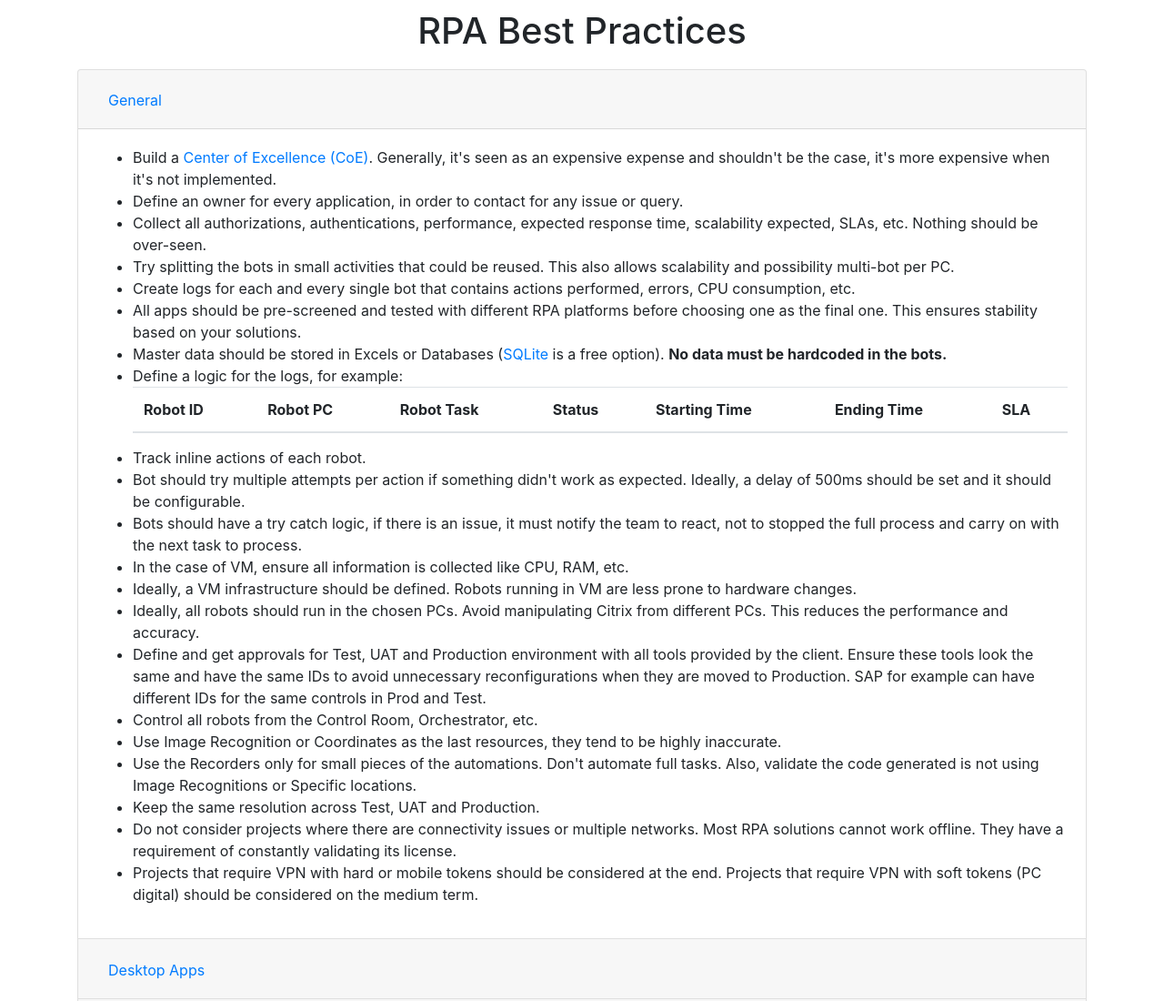
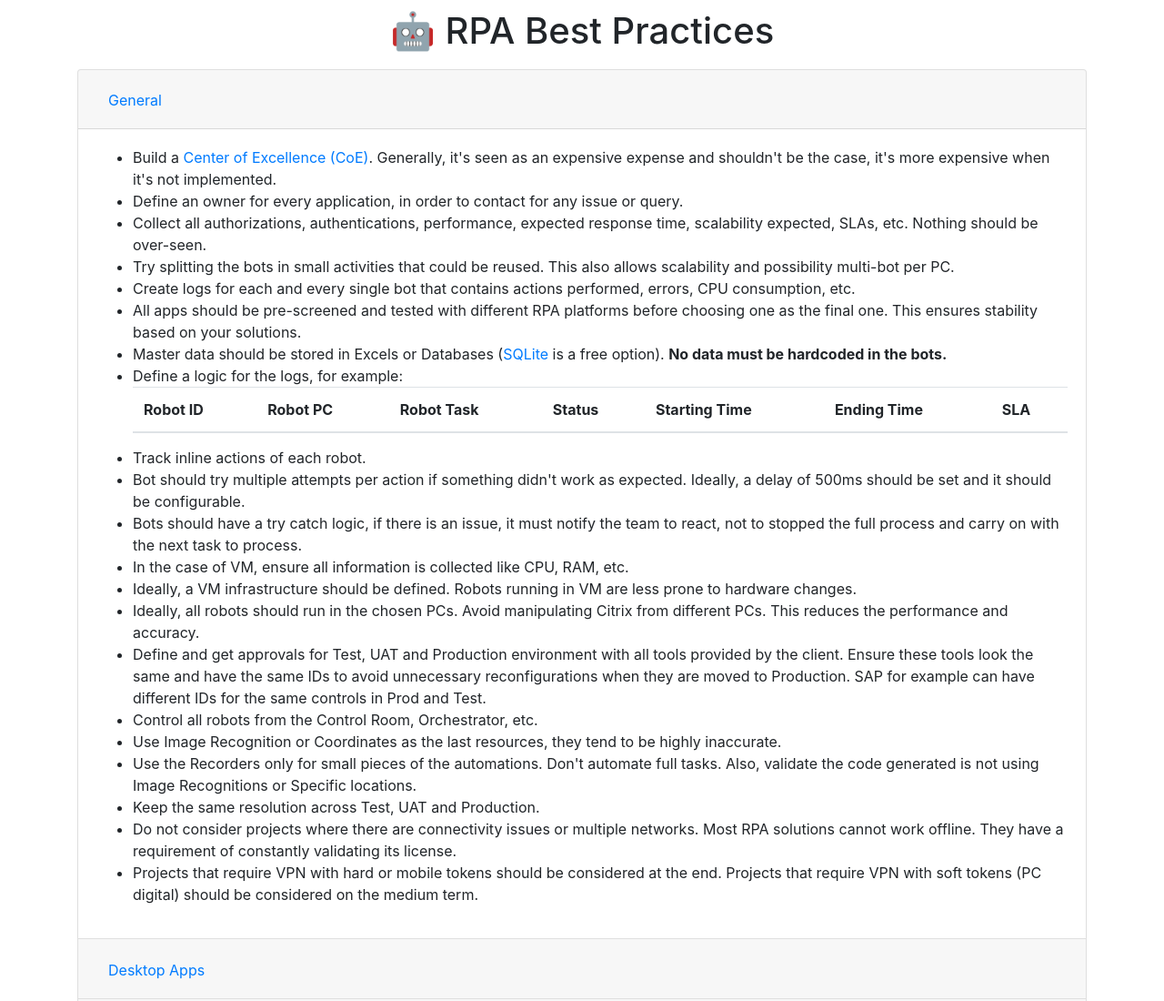
Before and after one commit to FANMixco/rpaBestPractices, a plain HTML site: page index.html in a window 1280 px wide. Shown: the top 1100 px of the page at 91% size. Drawn offline with nearby package versions, Linux system fonts and the light colour scheme.

Commit message:
Added emoji

```diff
--- a/index.html
+++ b/index.html
@@ -15,7 +15,7 @@
    <body>
       <div class="container">
          <div style="padding-top: 10px;padding-bottom: 10px; text-align: center;">
-            <h1>RPA Best Practices</h1>
+            <h1>🤖 RPA Best Practices</h1>
          </div>
          <div class="accordion" id="accordionExample">
             <div class="card">
```
